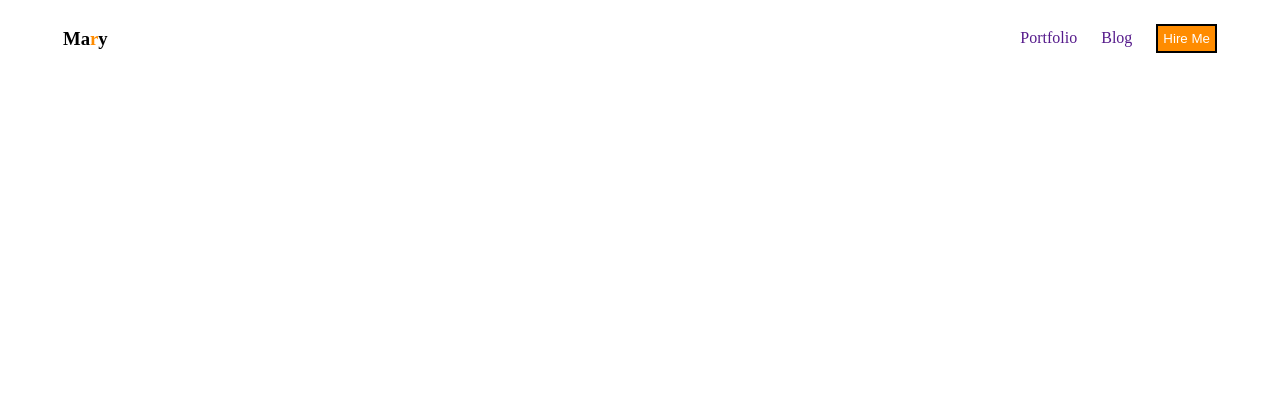
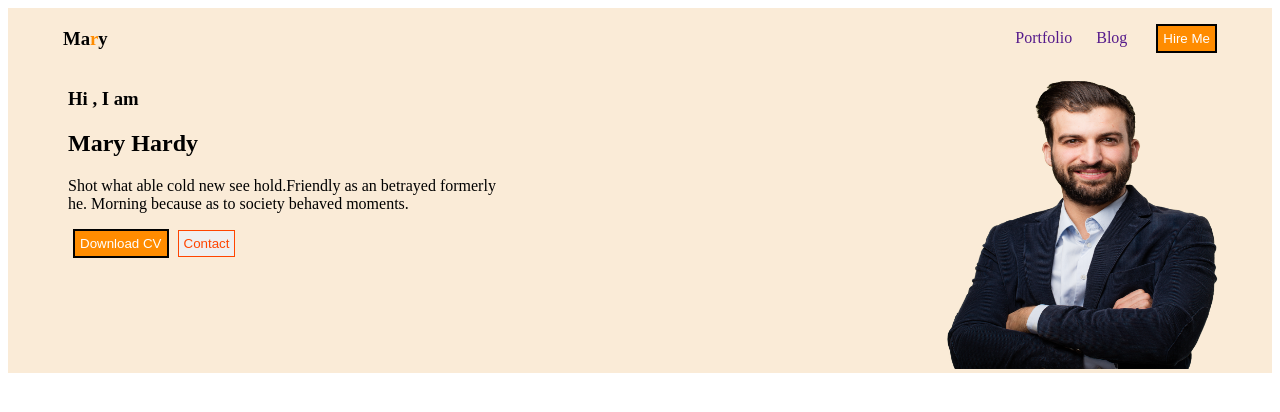
Before and after one commit to jaforis/portfolio-resources4, a plain HTML site: page index.html in a window 1280 px wide. Drawn offline with Linux system fonts and the light colour scheme.

Commit message:
intro2 added

```diff
--- a/index.html
+++ b/index.html
@@ -20,6 +20,18 @@
 </ul>
 </div>
 </section>
+<section class="intro2">
+<div class="description">
+<h3>Hi , I am</h3>
+<h1><strong>Mary Hardy</strong></h1>
+<p>Shot what able cold new see hold.Friendly as an betrayed formerly <br> he. Morning because as to society behaved moments.</p>
+<button class="btn-primary">Download CV</button>
+<button>Contact</button>
+</div>
+<div class="img">
+<img height="300px" width="300px" src="images/hardy.png" alt="">
+</div>
+</section>
 </header>
 <main>
 
--- a/styles/styles.css
+++ b/styles/styles.css
@@ -24,3 +24,23 @@ background-color: darkorange;
 border: 2px solid black;
 color: white;
 }
+header{
+background-color: antiquewhite;
+}
+.intro2{
+display: flex;
+justify-content: space-between;
+}
+.description{
+margin-left: 60px;
+
+}
+button{
+border: 1px solid orangered;
+padding: 5px;
+color: orangered;
+margin-left: 5px;
+}
+.img{
+margin-right: 50px;
+}
```
